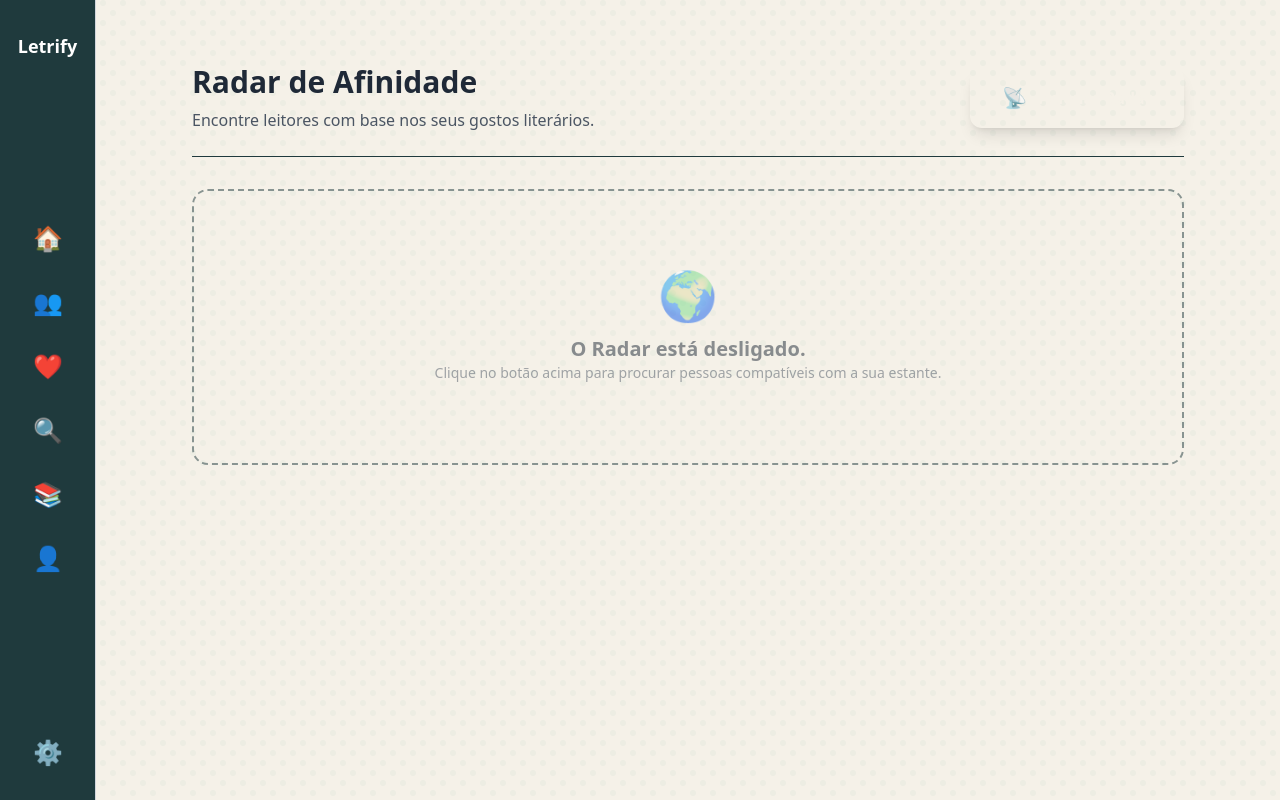
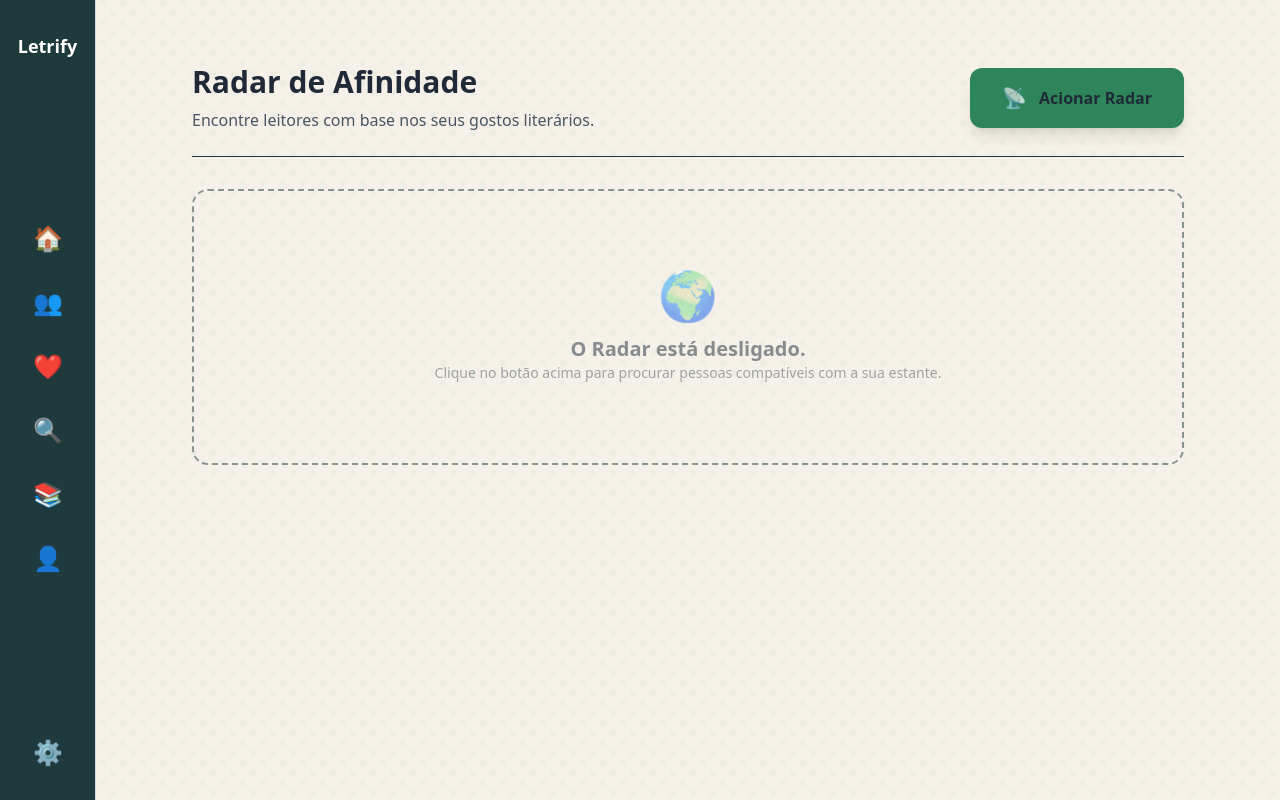
Before and after one commit to V11z4rd/letrify, a Next.js app: page /match in a window 1280 px wide. Built offline with nearby package versions, Linux system fonts and the light colour scheme.

Commit message:
Front Match Persiste

```diff
--- a/app/(com-sidebar)/match/page.tsx
+++ b/app/(com-sidebar)/match/page.tsx
@@ -83,7 +83,7 @@ export default function MatchPage() {
           onClick={acionarRadar}
           disabled={carregando}
           className="px-8 py-4 rounded-xl font-bold shadow-lg transition-transform hover:scale-105 disabled:opacity-50 disabled:hover:scale-100 flex items-center justify-center gap-3"
-          style={{ backgroundColor: 'var(--cor-primaria)', color: 'var(--cor-fundo-app)' }}
+          style={{ backgroundColor: 'var(--cor-botao-primario)', color: 'var(--cor-botao-texo)' }}
         >
           {carregando ? (
             <span className="animate-spin text-xl">🧭</span>
--- a/components/RadarAfinidade.tsx
+++ b/components/RadarAfinidade.tsx
@@ -46,7 +46,7 @@ export default function RadarAfinidade({ usuario }: RadarAfinidadeProps) {
       <Link
         href={`/perfil?id=${usuario.id}`}
         className="w-full py-2 rounded-lg font-bold text-sm transition-opacity opacity-90 group-hover:opacity-100 shadow flex items-center justify-center gap-2"
-        style={{ backgroundColor: 'var(--cor-primaria)', color: 'var(--cor-fundo-app)' }}
+        style={{ backgroundColor: 'var(--cor-botao-primario)', color: 'var(--cor-botao-texo)' }}
       >
         📖 Ver Perfil
       </Link>
```
